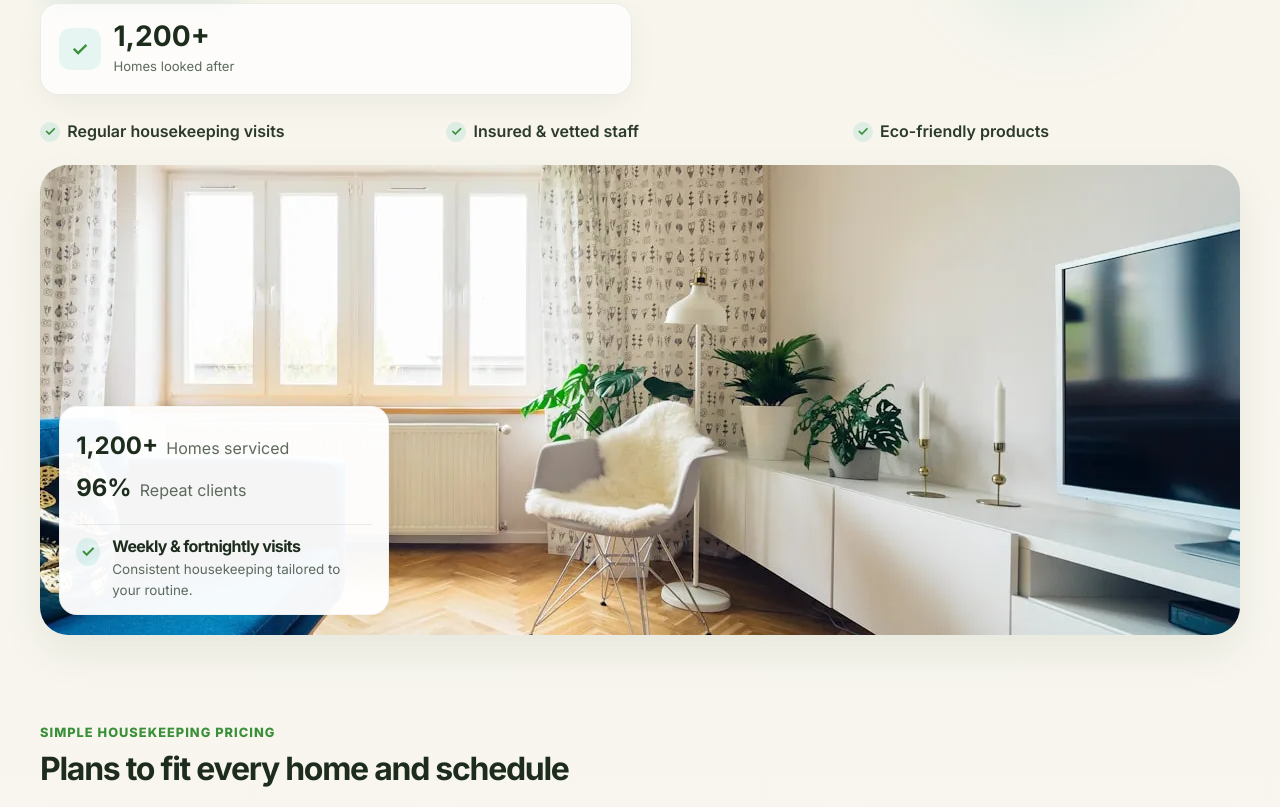
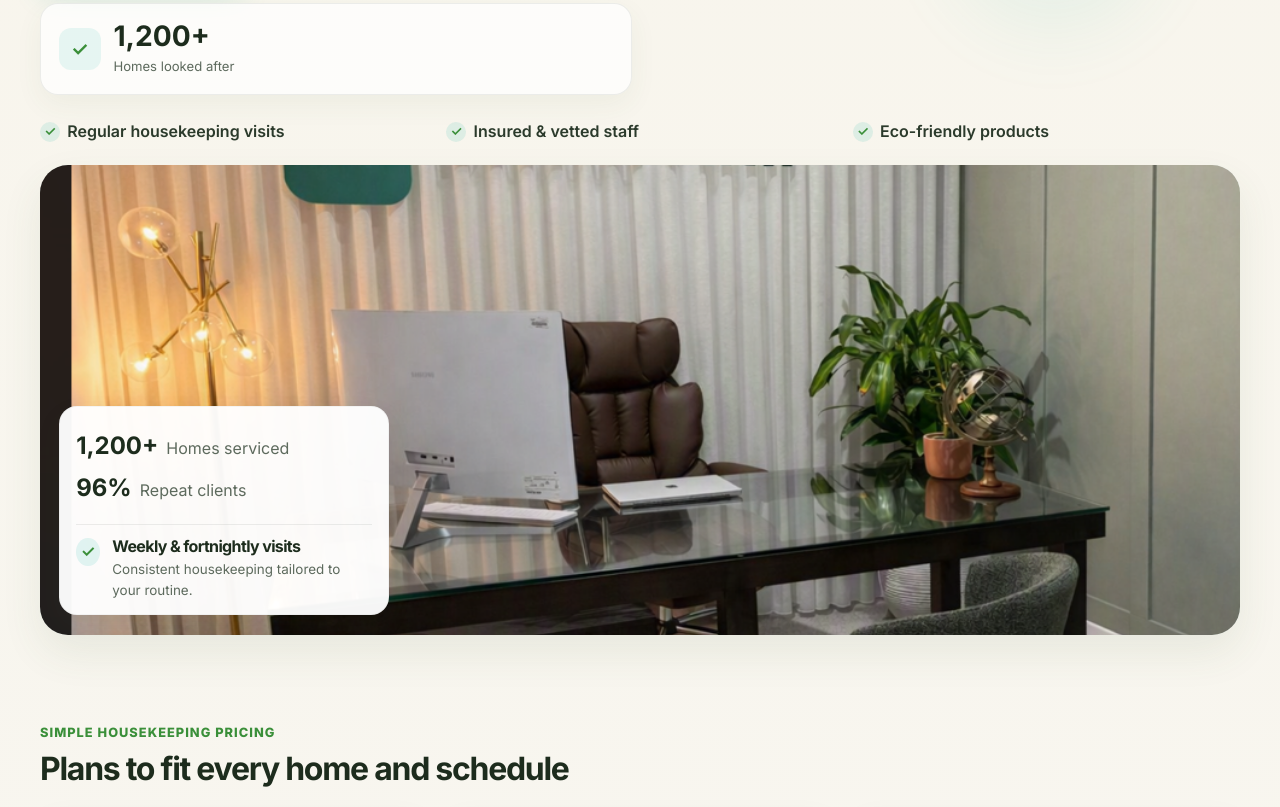
Before and after one commit to jagk09688-sys/DivineFirm, a website: page index.html in a window 1280 px wide. Shown: the part 378-1185 px from the top of the page. Drawn offline with nearby package versions, Linux system fonts and the light colour scheme; no server answers.

Commit message:
Change hero image source to DivinefirmOffice.png

```diff
--- a/index.html
+++ b/index.html
@@ -92,7 +92,7 @@
           <div class="hero-image">
             <img
               class="hero-photo"
-              src="assets/service-residential-1200.webp"
+              src="assets/DivinefirmOffice.png"
               onerror="this.onerror=null;this.src='assets/RegularCleaning.jpg'"
               alt="Housekeeping team at work"
             />
```
